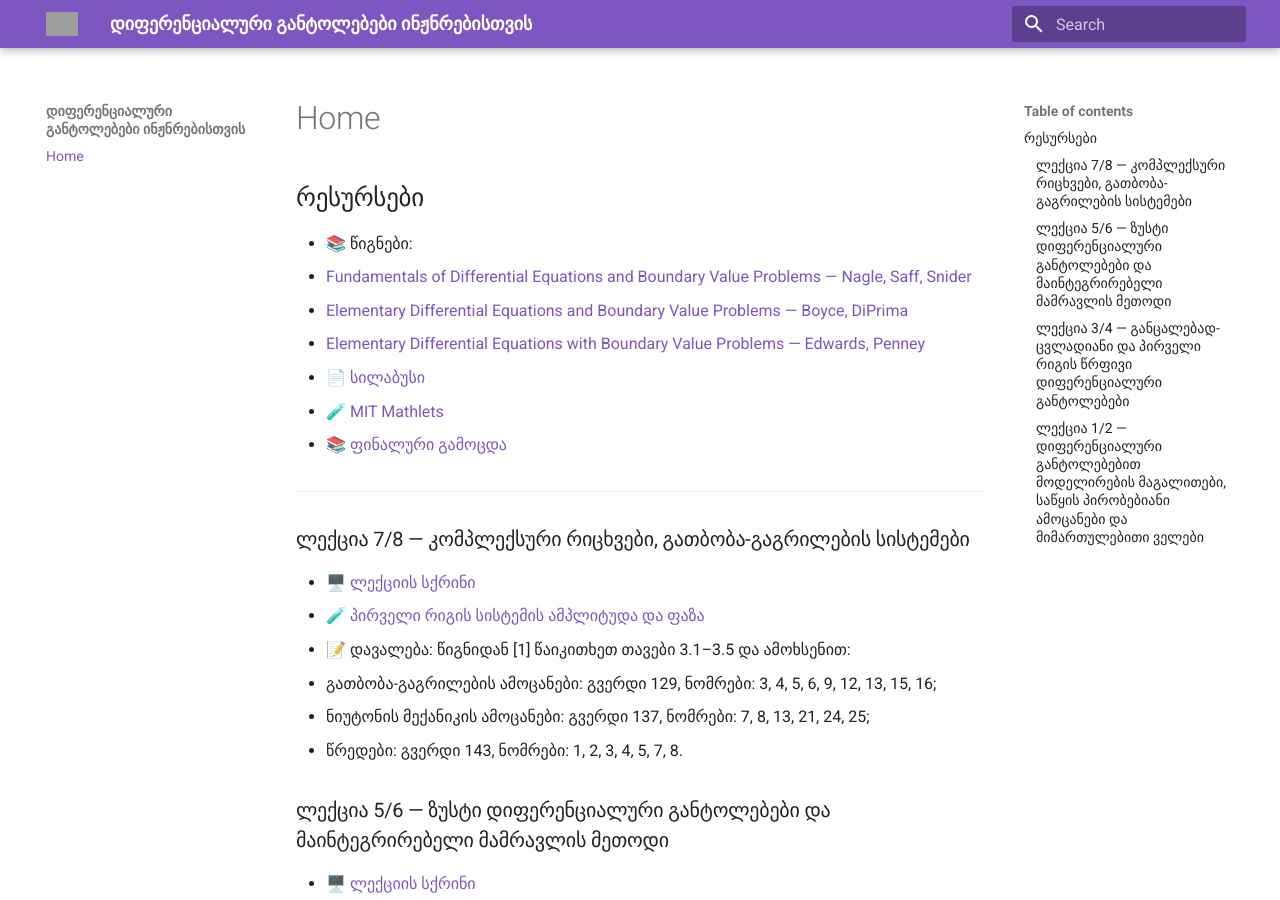
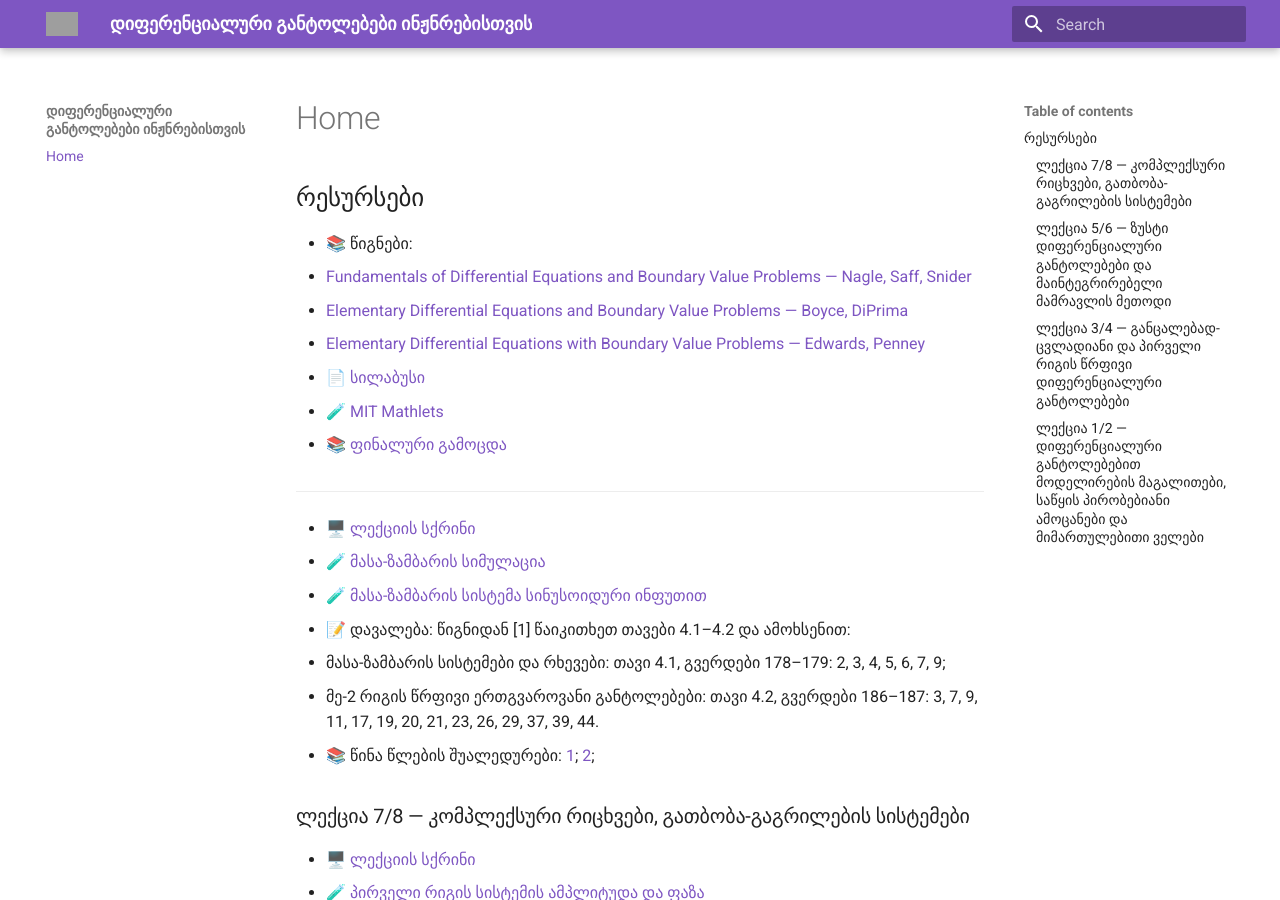
Before and after one commit to gugavar/differential-equations-fall-2026-freeuni, an MkDocs documentation site: the page built from docs/index.md, in a window 1280 px wide and 900 px high. Built offline with MkDocs 1.6.1 and Material for MkDocs 9.7.7, drawn with Linux system fonts in a browser that asks for light colours; grey boxes are pictures that could not be loaded.

Commit message:
Update index.md

```diff
--- a/docs/index.md
+++ b/docs/index.md
@@ -11,6 +11,14 @@
 - 📚 [ფინალური გამოცდა](https://docs.google.com/document/d/1Kjx_Z24V12TaFEiiFi8YF6YbRBYTKSX3/edit?ouid=115006867327811336984&rtpof=true&sd=true&usp=drive_link)
 
 ---
+- 🖥️ [ლექციის სქრინი](https://drive.google.com/file/d/1by5h5R3O1M9RNhawCS7l_iLwnmAp1R4q/view?usp=drive_link)
+- 🧪 [მასა-ზამბარის სიმულაცია](https://gugavar.github.io/rand_resourses/single_mass_second_order_ode_demo_offline.html)
+- 🧪 [მასა-ზამბარის სისტემა სინუსოიდური ინფუთით](https://mathlets.org/mathlets/amplitude-and-phase-2nd-order/)
+- 📝 დავალება: წიგნიდან [1] წაიკითხეთ თავები 4.1–4.2 და ამოხსენით:
+  - მასა-ზამბარის სისტემები და რხევები: თავი 4.1, გვერდები 178–179: 2, 3, 4, 5, 6, 7, 9;
+  - მე-2 რიგის წრფივი ერთგვაროვანი განტოლებები: თავი 4.2, გვერდები 186–187: 3, 7, 9, 11, 17, 19, 20, 21, 23, 26, 29, 37, 39, 44.
+- 📚 წინა წლების შუალედურები: [1](https://docs.google.com/document/d/1ZPvaXrymc65vyl_XfRTU0vyo4YHkpGnD/edit?ouid=110148669605332798451&rtpof=true&sd=true&usp=drive_link); [2](https://docs.google.com/document/d/1vV61v9lgegidfYfLR2vxvVOHpkED159_/edit?ouid=110148669605332798451&rtpof=true&sd=true&usp=drive_link);
+
 ### ლექცია 7/8 — კომპლექსური რიცხვები, გათბობა-გაგრილების სისტემები
 
 - 🖥️ [ლექციის სქრინი](https://drive.google.com/file/d/1m8AQ2lVvf6XVSRJqP0aFgvWHjeygXZ5u/view?usp=drive_link)
```
